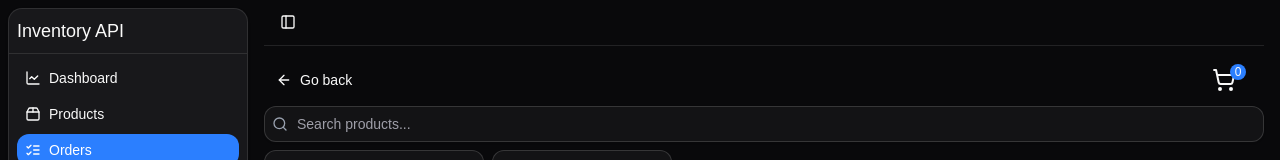
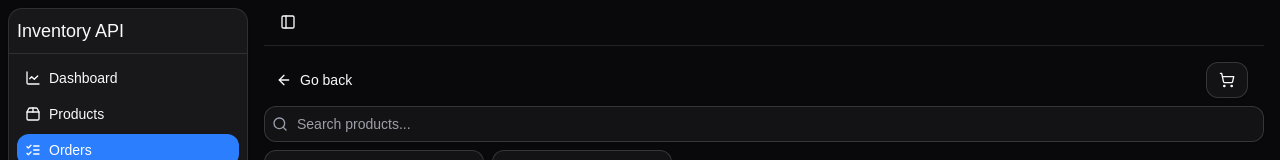
Before and after one commit to mrdsx/inventory-api, a Next.js app in the folder frontend/: page /orders/create in a window 1280 px wide. Shown: the top 160 px of the page. Built offline with nearby package versions, Linux system fonts and the light colour scheme.

Commit message:
feat(frontend/order): edit styles on order creation page
affected: CreateOrderPage

```diff
--- a/frontend/src/app/(pages)/(workspace)/orders/create/components/CreateOrderPageActions.tsx
+++ b/frontend/src/app/(pages)/(workspace)/orders/create/components/CreateOrderPageActions.tsx
@@ -12,14 +12,16 @@ export function CreateOrderPageActions() {
     <div className="flex justify-between">
       <GoBackBtn href={ROUTES.workspace.orders.root} />
       <NavigationBtn
-        className="size relative mr-4"
+        className="relative mr-4"
         href={ROUTES.workspace.orders.cart}
-        variant="ghost"
+        variant="outline"
       >
-        <ShoppingCart className="size-6" />
-        <div className="bg-primary absolute top-0.5 right-0.5 flex size-4 items-center justify-center rounded-full text-xs">
-          {cart.length}
-        </div>
+        <ShoppingCart />
+        {cart.length > 0 && (
+          <div className="bg-primary absolute -top-1 -right-1 flex size-4 items-center justify-center rounded-full text-xs">
+            {cart.length}
+          </div>
+        )}
       </NavigationBtn>
     </div>
   );
```
